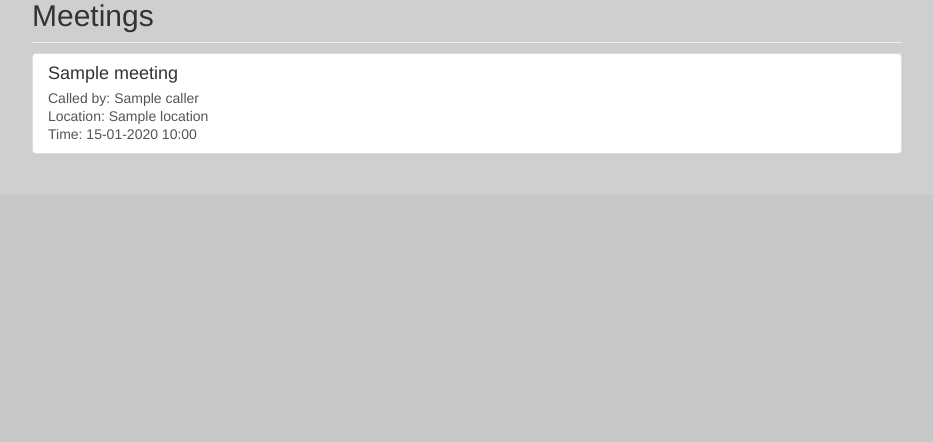
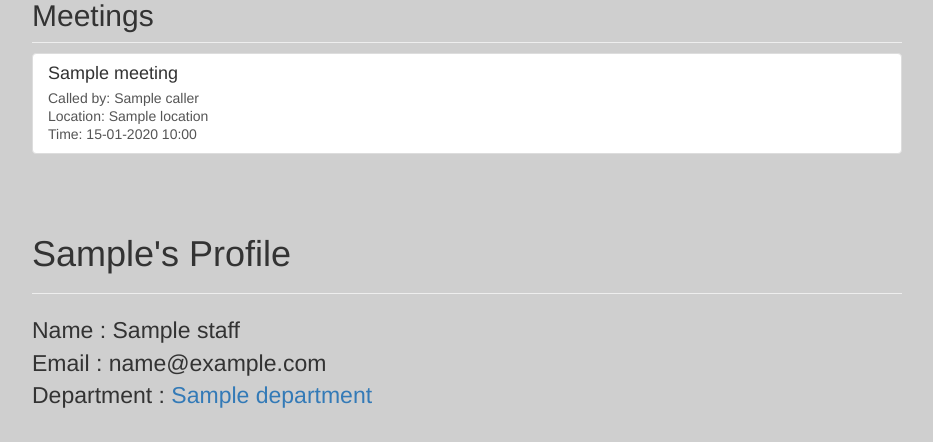
Before and after one commit to ChristianIkeokwu/palm_tasks, a Flask app: template src/templates/users/profile.html in a window 1280 px wide. Shown: the part 678-1120 px from the top of the page, without its empty margins (268-1201 px from the left). Before the commit the page ends 832 px from the top, so only its background shows below. Run offline with Flask 2, Linux system fonts and the light colour scheme; the template is opened without the code that fills it: most values are stand-ins (such as "Sample title", 1, 10 or a date in 2020); some libraries are stand-ins or nearby versions.

Commit message:
Revert "unlock"
This reverts commit 62b9f14111ecbf45b4e77af30b77cb838dcbfca3.

```diff
--- a/src/templates/users/profile.html
+++ b/src/templates/users/profile.html
@@ -13,7 +13,7 @@ TODO configure IE support -->
 
 
 {% block content %}
-
+ <!-- if staff.department.head == user  -->
 
 <div class="col-sm-9 col-sm-offset-3 col-md-10 col-md-offset-2 main">
     <div class="page-header">
@@ -95,7 +95,23 @@ TODO configure IE support -->
     </div>
     {% endfor %}
 </div>
+<!--  else  -->
 
+<div class="col-sm-9 col-sm-offset-3 col-md-10 col-md-offset-2 main">
+<div class="page-header">
+    <h1>{{ staff.first_name.capitalize() }}'s Profile
+    </h1>
+
+</div>
+<p style="font-size:23px;">
+    Name : {{staff}} <br />
+    Email : {{ staff.email }} <br />
+    Department : <a href="{{ url_for('department.home', department_id=staff.department._id ) }}">{{ staff.department.name }}</a><br />
+
+</p>
+
+</div>
+<!-- endif  -->
 {% endblock %}
 <!-- Bootstrap core JavaScript
 ==================================================
```
